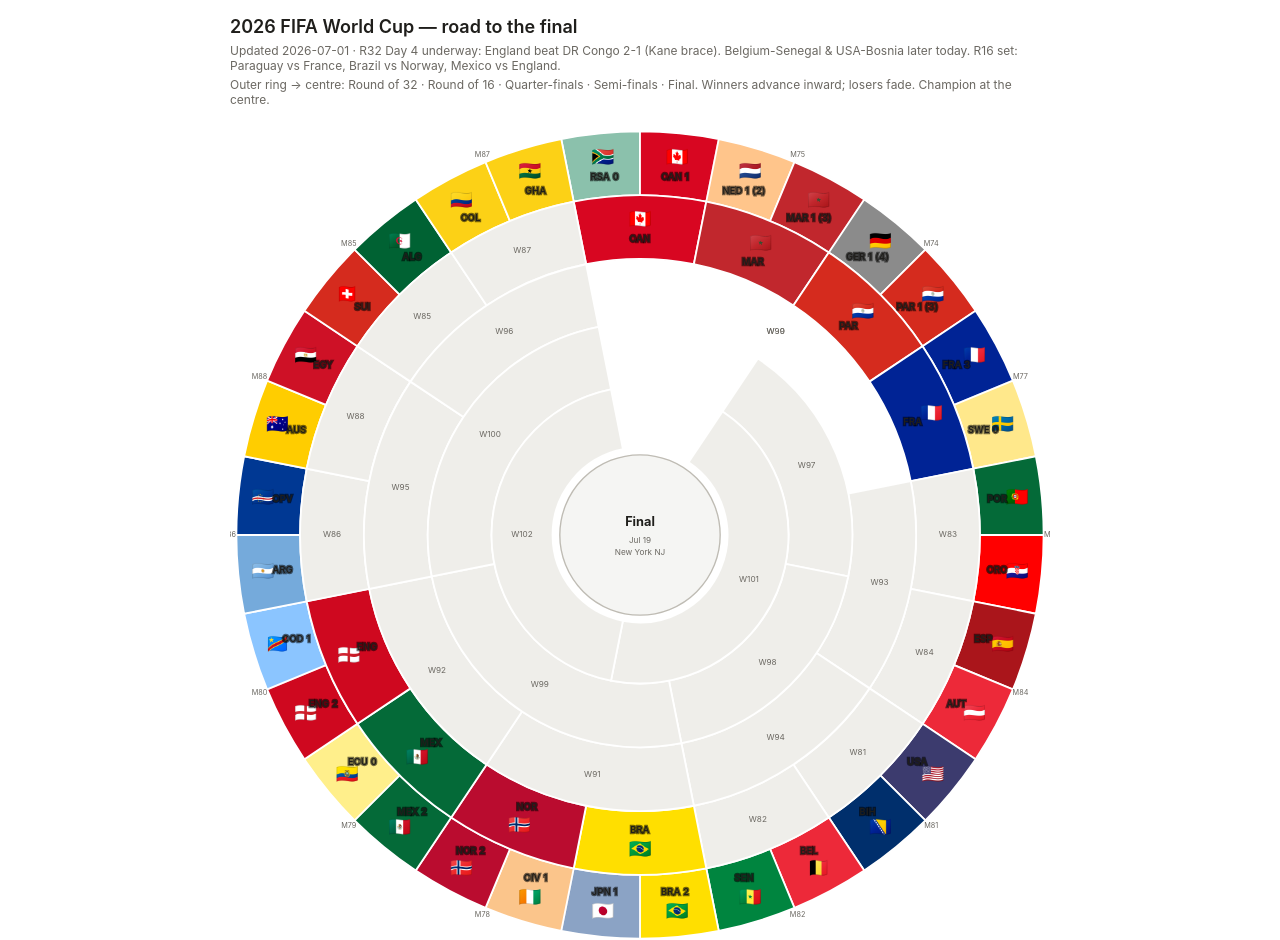
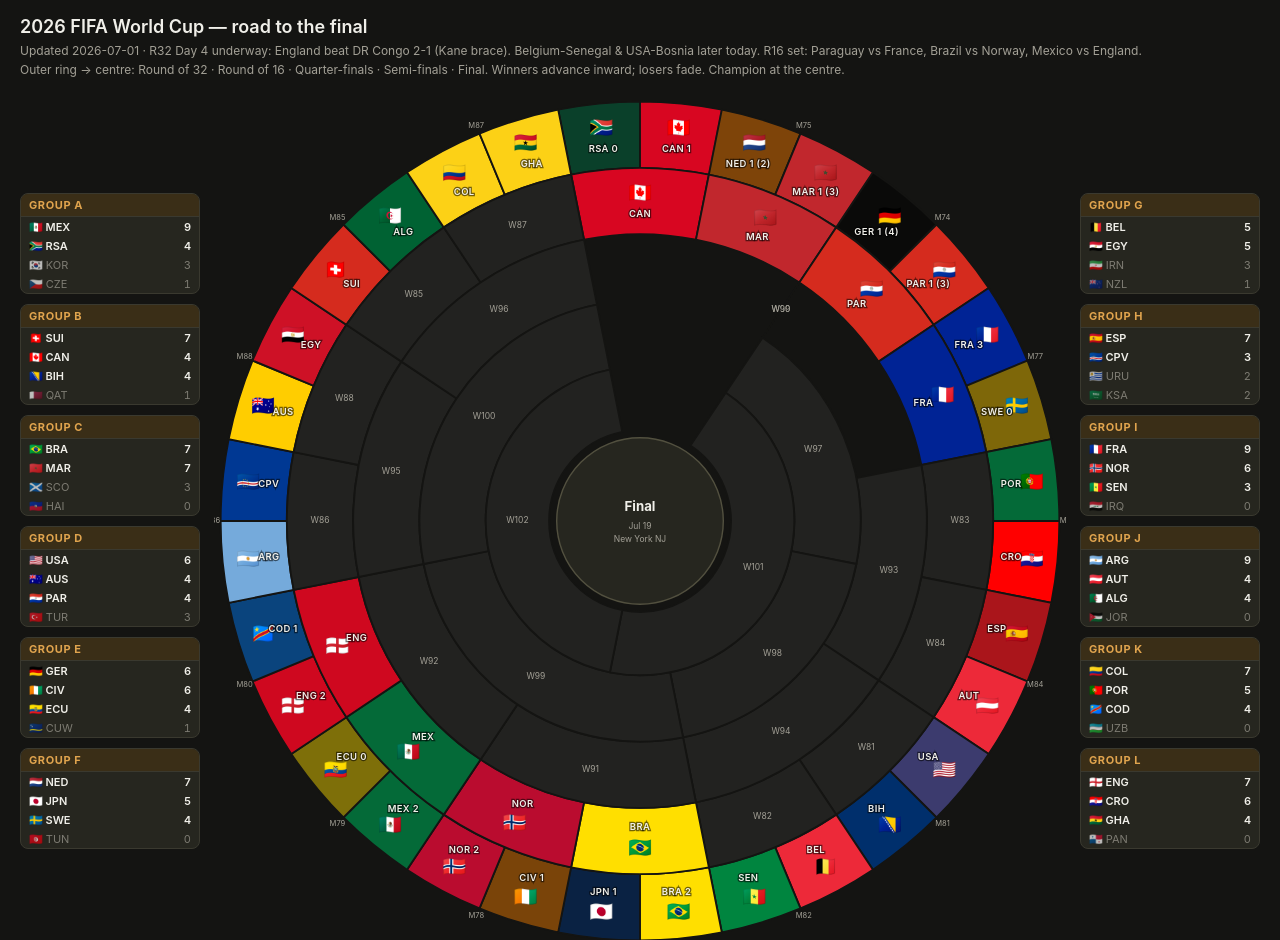
Before and after one commit to dstrkto/world-cup-2026-bracket, a plain HTML site: page index.html in a window 1280 px wide. Shown: the top 940 px of the page. Drawn offline with Linux system fonts and the light colour scheme.

Commit message:
Add group-stage panels flanking the wheel; make dark theme the default
Six group tables per side (A-F left, G-L right) with flags, points,
and R32 qualifiers highlighted; eliminated teams faded. Standings
records baked in from the Notion standings DB (group stage is final).
Collapses to stacked layout under 900px.

```diff
--- a/index.html
+++ b/index.html
@@ -6,18 +6,28 @@
 <title>2026 World Cup — Radial Knockout Bracket</title>
 <style>
   :root{
-    --bg:#ffffff; --surface:#f5f5f3; --line:#d9d7d1; --line2:#bfbcb4;
-    --text:#1f1e1b; --muted:#6b6862; --accent:#c8842b; --accentbg:#fcefdb; --win:#1a7f4b;
-    --empty:#efeeea; --ringline:#ffffff;
-  }
-  @media (prefers-color-scheme: dark){
-    :root{ --bg:#1a1a18; --surface:#26261f; --line:#3a392f; --line2:#52503f;
-      --text:#f0efe9; --muted:#a3a096; --accent:#e0a44e; --accentbg:#3a2e17; --win:#52c98a;
-      --empty:#222220; --ringline:#1a1a18; }
+    --bg:#141412; --surface:#26261f; --line:#3a392f; --line2:#52503f;
+    --text:#f0efe9; --muted:#a3a096; --accent:#e0a44e; --accentbg:#3a2e17; --win:#52c98a;
+    --empty:#222220; --ringline:#141412;
   }
   html,body{margin:0;background:var(--bg);color:var(--text);
     font-family:-apple-system,BlinkMacSystemFont,"Segoe UI",Roboto,Helvetica,Arial,sans-serif;}
-  .wrap{max-width:820px;margin:0 auto;padding:16px;}
+  .wrap{max-width:1240px;margin:0 auto;padding:16px;}
+  .layout{display:grid;grid-template-columns:180px 1fr 180px;gap:14px;align-items:center;}
+  .gcol{display:flex;flex-direction:column;gap:10px;}
+  .gp{background:var(--surface);border:1px solid var(--line);border-radius:8px;overflow:hidden;}
+  .gp h3{margin:0;padding:4px 8px;font-size:11px;font-weight:700;letter-spacing:.6px;
+    background:var(--accentbg);color:var(--accent);border-bottom:1px solid var(--line);}
+  .gp table{width:100%;border-collapse:collapse;font-size:11px;}
+  .gp td{padding:2.5px 8px;white-space:nowrap;overflow:hidden;text-overflow:ellipsis;}
+  .gp td.pts{text-align:right;color:var(--muted);font-variant-numeric:tabular-nums;}
+  .gp tr.adv td{color:var(--text);font-weight:600;}
+  .gp tr.out td{color:var(--muted);opacity:.7;}
+  @media (max-width:900px){
+    .layout{grid-template-columns:1fr;}
+    .gcol{flex-direction:row;flex-wrap:wrap;}
+    .gp{flex:1 1 150px;}
+  }
   header{display:flex;align-items:baseline;justify-content:space-between;flex-wrap:wrap;gap:6px;margin-bottom:4px;}
   h1{font-size:18px;font-weight:600;margin:0;}
   .meta{font-size:12px;color:var(--muted);}
@@ -50,7 +60,11 @@
   </header>
   <div class="legend">Outer ring → centre: Round of 32 · Round of 16 · Quarter-finals · Semi-finals · Final. Winners advance inward; losers fade. Champion at the centre.</div>
   <div class="quals" id="quals"></div>
-  <svg id="bracket" viewBox="0 0 900 900" role="img" aria-label="Radial knockout bracket for the 2026 FIFA World Cup"></svg>
+  <div class="layout">
+    <div class="gcol" id="gleft"></div>
+    <svg id="bracket" viewBox="0 0 900 900" role="img" aria-label="Radial knockout bracket for the 2026 FIFA World Cup"></svg>
+    <div class="gcol" id="gright"></div>
+  </div>
 </div>
 <script>
 const CX=450, CY=450;
@@ -95,6 +109,21 @@
 const ABBR={"Mexico":"MEX","South Africa":"RSA","South Korea":"KOR","Czechia":"CZE","Canada":"CAN","Bosnia and Herzegovina":"BIH","Qatar":"QAT","Switzerland":"SUI","Brazil":"BRA","Morocco":"MAR","Haiti":"HAI","Scotland":"SCO","USA":"USA","Paraguay":"PAR","Australia":"AUS","Türkiye":"TUR","Germany":"GER","Curaçao":"CUW","Ivory Coast":"CIV","Ecuador":"ECU","Netherlands":"NED","Japan":"JPN","Sweden":"SWE","Tunisia":"TUN","Belgium":"BEL","Egypt":"EGY","Iran":"IRN","New Zealand":"NZL","Spain":"ESP","Cape Verde":"CPV","Saudi Arabia":"KSA","Uruguay":"URU","France":"FRA","Senegal":"SEN","Iraq":"IRQ","Norway":"NOR","Argentina":"ARG","Algeria":"ALG","Austria":"AUT","Jordan":"JOR","Portugal":"POR","DR Congo":"COD","Uzbekistan":"UZB","Colombia":"COL","England":"ENG","Croatia":"CRO","Ghana":"GHA","Panama":"PAN"};
 // primary national colors for wedge fills
 const COLOR={"Mexico":"#046a38","South Africa":"#007749","South Korea":"#cd2e3a","Czechia":"#d7141a","Canada":"#d80621","Bosnia and Herzegovina":"#002f6c","Qatar":"#8a1538","Switzerland":"#d52b1e","Brazil":"#ffdf00","Morocco":"#c1272d","Haiti":"#00209f","Scotland":"#005eb8","USA":"#3c3b6e","Paraguay":"#d52b1e","Australia":"#ffcd00","Türkiye":"#e30a17","Germany":"#000000","Curaçao":"#002b7f","Ivory Coast":"#f77f00","Ecuador":"#ffdd00","Netherlands":"#ff7f00","Japan":"#003580","Sweden":"#ffcd00","Tunisia":"#e70013","Belgium":"#ed2939","Egypt":"#ce1126","Iran":"#239f40","New Zealand":"#000000","Spain":"#aa151b","Cape Verde":"#003893","Saudi Arabia":"#006c35","Uruguay":"#7bafd4","France":"#002395","Senegal":"#00853f","Iraq":"#007a3d","Norway":"#ba0c2f","Argentina":"#75aadb","Algeria":"#006233","Austria":"#ed2939","Jordan":"#007a3d","Portugal":"#046a38","DR Congo":"#007fff","Uzbekistan":"#0099b5","Colombia":"#fcd116","England":"#cf081f","Croatia":"#ff0000","Ghana":"#fcd116","Panama":"#da121a"};
+// final group-stage records [team, W, D, L, GF, GA]
+const GROUPS={
+ A:[["Mexico",3,0,0,6,0],["South Africa",1,1,1,2,3],["South Korea",1,0,2,2,3],["Czechia",0,1,2,2,6]],
+ B:[["Switzerland",2,1,0,7,3],["Canada",1,1,1,8,3],["Bosnia and Herzegovina",1,1,1,5,6],["Qatar",0,1,2,2,10]],
+ C:[["Brazil",2,1,0,7,1],["Morocco",2,1,0,6,3],["Scotland",1,0,2,1,4],["Haiti",0,0,3,2,8]],
+ D:[["USA",2,0,1,8,4],["Australia",1,1,1,2,2],["Paraguay",1,1,1,2,4],["Türkiye",1,0,2,3,5]],
+ E:[["Germany",2,0,1,10,4],["Ivory Coast",2,0,1,4,2],["Ecuador",1,1,1,2,2],["Curaçao",0,1,2,1,9]],
+ F:[["Netherlands",2,1,0,10,4],["Japan",1,2,0,7,3],["Sweden",1,1,1,7,7],["Tunisia",0,0,3,2,12]],
+ G:[["Belgium",1,2,0,6,2],["Egypt",1,2,0,5,3],["Iran",0,3,0,3,3],["New Zealand",0,1,2,4,10]],
+ H:[["Spain",2,1,0,5,0],["Cape Verde",0,3,0,2,3],["Uruguay",0,2,1,3,4],["Saudi Arabia",0,2,1,1,5]],
+ I:[["France",3,0,0,10,2],["Norway",2,0,1,8,7],["Senegal",1,0,2,8,6],["Iraq",0,0,3,1,12]],
+ J:[["Argentina",3,0,0,8,1],["Austria",1,1,1,6,5],["Algeria",1,1,1,5,7],["Jordan",0,0,3,3,8]],
+ K:[["Colombia",2,1,0,4,1],["Portugal",1,2,0,6,1],["DR Congo",1,1,1,4,3],["Uzbekistan",0,0,3,2,11]],
+ L:[["England",2,1,0,6,2],["Croatia",2,0,1,5,5],["Ghana",1,1,1,2,2],["Panama",0,0,3,0,4]]
+};
 const D2R=Math.PI/180;
 const pt=(r,a)=>[CX+r*Math.cos(a), CY+r*Math.sin(a)];
 // angular spans: R32 match i covers 22.5°, centred like the old layout
@@ -129,7 +158,25 @@
   return g[k]+(p?" ("+p[k]+")":"");
 }
 function winner(data,m){const d=data&&data.m?data.m[m]:null;return d?d.w:null;}
+function renderGroups(data){
+  // teams that actually reached the R32 (top 2 + advancing 3rds), from bracket.json
+  const adv=new Set();
+  if(data&&data.m)ORDER.forEach(m=>{const d=data.m[m];if(d){if(d.t1)adv.add(d.t1);if(d.t2)adv.add(d.t2);}});
+  ((data&&data.qualified)||[]).forEach(n=>adv.add(n));
+  const letters=Object.keys(GROUPS);
+  const html=g=>{
+    const rows=GROUPS[g].map(r=>{
+      const [t,w,d,l,gf,ga]=r, pts=w*3+d;
+      const cls=adv.size?(adv.has(t)?"adv":"out"):"";
+      return '<tr class="'+cls+'"><td>'+(FLAG[t]||'')+' '+(ABBR[t]||t)+'</td><td class="pts">'+pts+'</td></tr>';
+    }).join('');
+    return '<div class="gp"><h3>GROUP '+g+'</h3><table>'+rows+'</table></div>';
+  };
+  document.getElementById('gleft').innerHTML=letters.slice(0,6).map(html).join('');
+  document.getElementById('gright').innerHTML=letters.slice(6).map(html).join('');
+}
 function draw(data){
+  renderGroups(data);
   const svg=document.getElementById('bracket');
   svg.innerHTML='';
   const rounds=[
```
